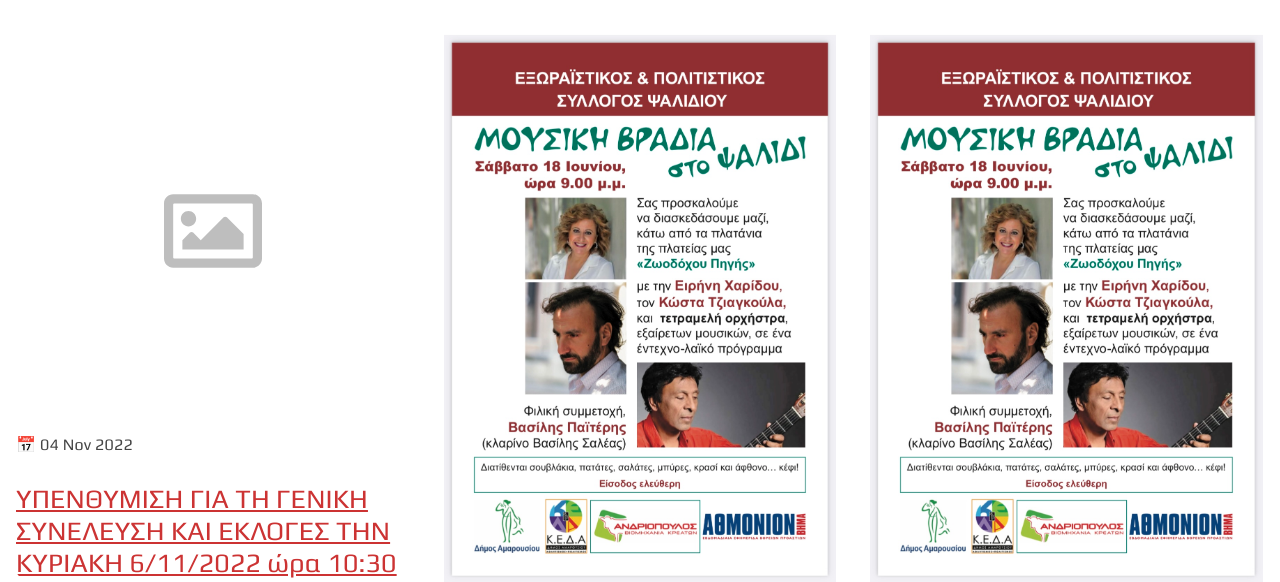
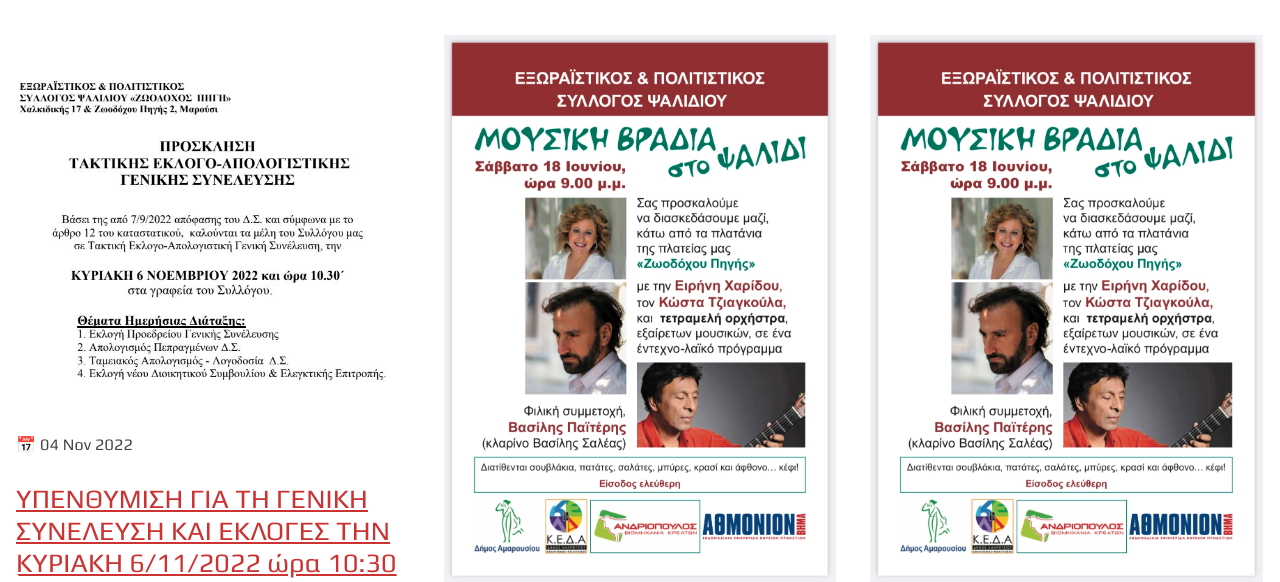
Before and after one commit to psalidi/site, an Eleventy site: page src_site/index.njk in a window 1280 px wide. Shown: the part 697-1279 px from the top of the page. Built offline with nearby package versions, Linux system fonts and the light colour scheme; Eleventy itself is replaced by a stand-in of ours; files that its build step writes are made by us from their sources; what transliteration would draw is missing.

Commit message:
Update Έγγραφα “υπενθυμιση_για_τη_γενικη_συνελευση_και_εκλογες_την_κυpιακη_6_11_2022_ώpα_10_30”

```diff
--- a/src_site/eggrafa/υπενθυμιση_για_τη_γενικη_συνελευση_και_εκλογες_την_κυpιακη_6_11_2022_ώpα_10_30.md
+++ b/src_site/eggrafa/υπενθυμιση_για_τη_γενικη_συνελευση_και_εκλογες_την_κυpιακη_6_11_2022_ώpα_10_30.md
@@ -3,6 +3,7 @@ title: ΥΠΕΝΘΥΜΙΣΗ ΓΙΑ ΤΗ ΓΕΝΙΚΗ ΣΥΝΕΛΕΥΣΗ ΚΑΙ
 layout: layouts/eggrafa.njk
 tags: eggrafa
 date: 2022-11-04T20:42:47.173Z
+image: /assets/uploads/images/prosklisi.jpg
 description: Εκλογές την Κυριακή 6/11/2022 στις 10:30 π.μ.
 attachment: /assets/uploads/images/πpοσκληση_γενικης_συνελευσης_νοε2022.docx.pdf
 ---
```
Also changed, not shown: src_site/assets/uploads/images/prosklisi.jpg (added).
